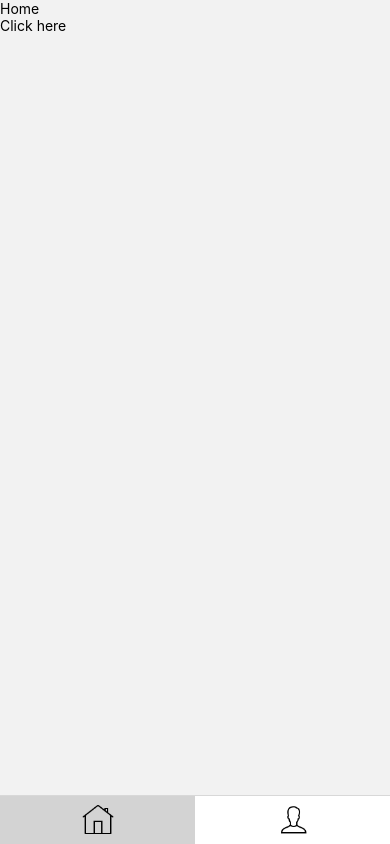
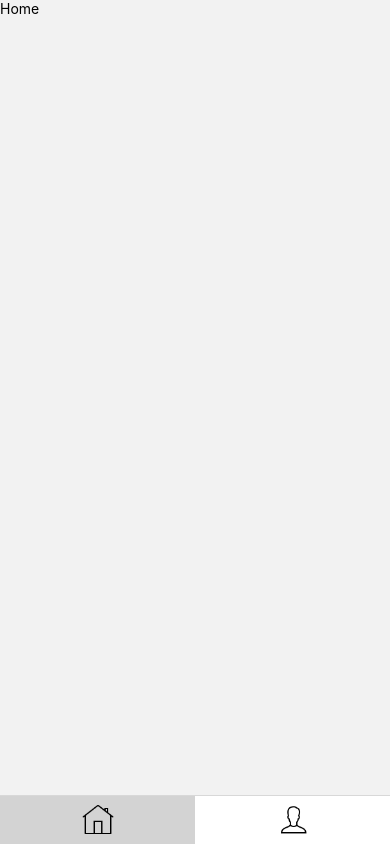
Before and after one commit to davecoders0201/SocialApp, a React Native app: screen /tabNavigation in a window 390 px wide. Built offline with nearby package versions, Linux system fonts and the light colour scheme.

Commit message:
Solved Navigation Problem

```diff
--- a/screen/Screens/Home.js
+++ b/screen/Screens/Home.js
@@ -5,9 +5,6 @@ const Home = ({navigation}) => {
   return (
     <View>
       <Text>Home</Text>
-      <TouchableOpacity onPress={() => navigation.navigate('test')}>
-        <Text>Click here</Text>
-      </TouchableOpacity>
     </View>
   );
 };
```
